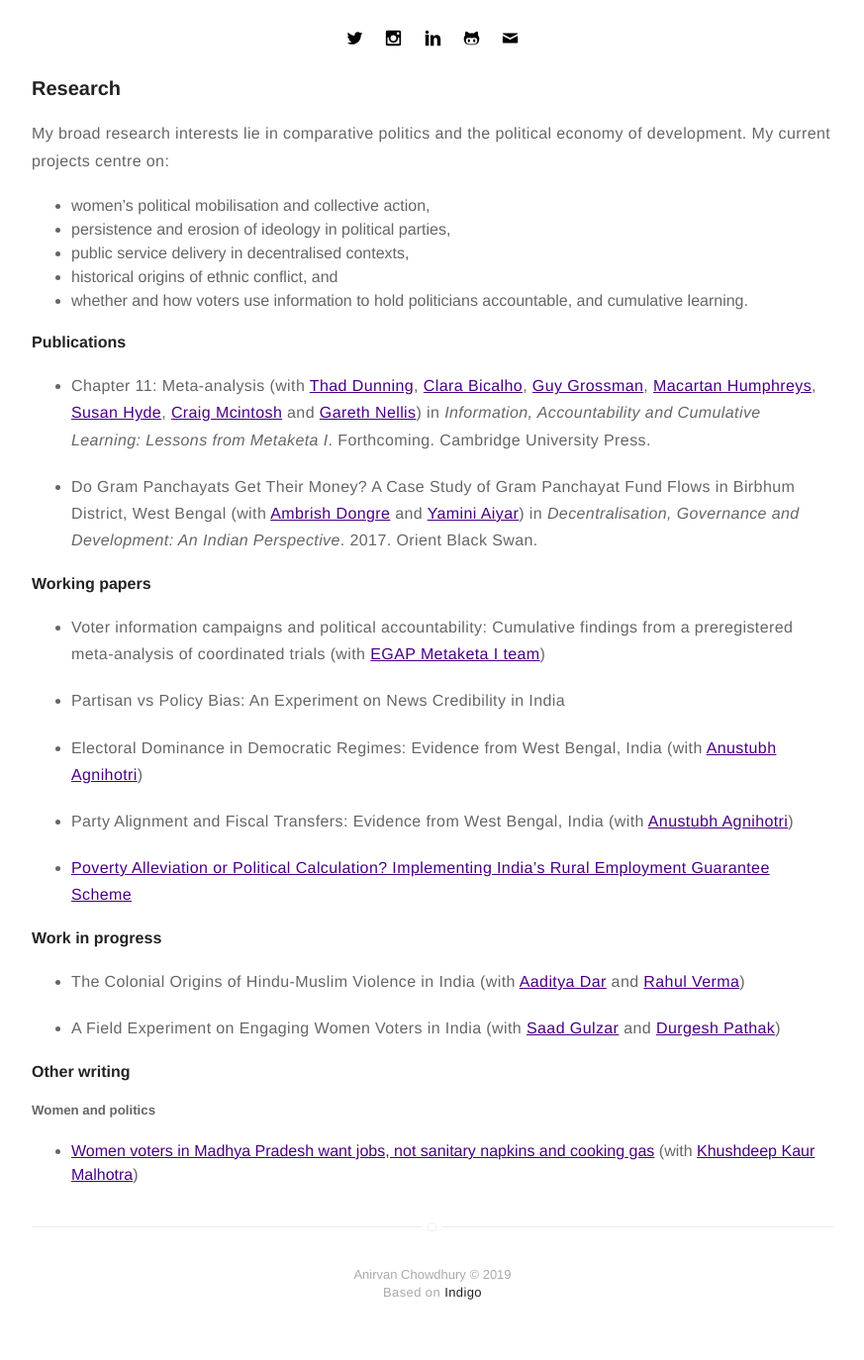
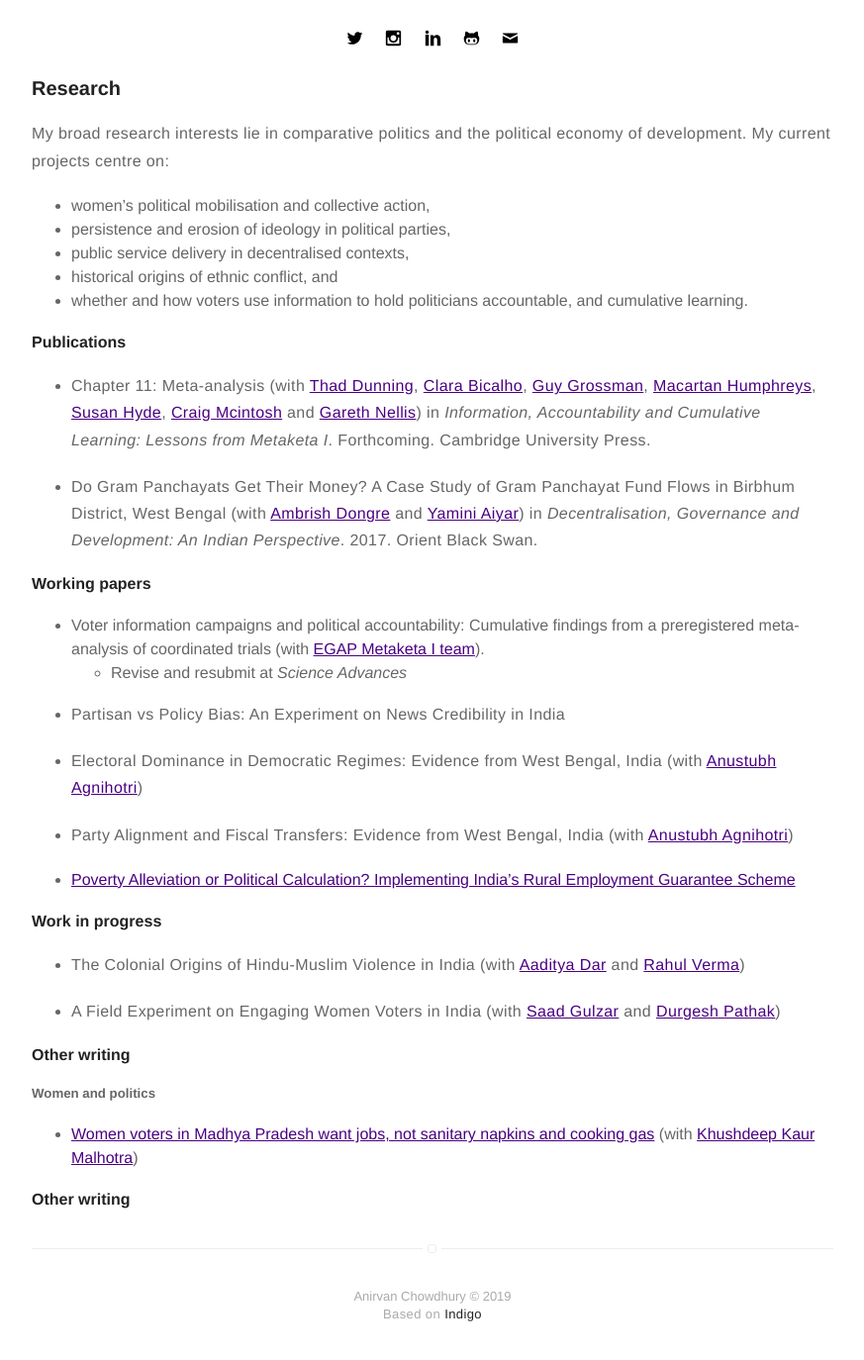
Before and after one commit to anirvanchowdhury/anirvanchowdhury.github.io, a Jekyll site: the page built from research.md, in a window 1280 px wide and 1400 px high, scrolled down 399 px. Shown: the top 1374 px of the window at 99% size, without its empty margins (203-1076 px from the left). Built offline with Jekyll 4.4.1, drawn with Linux system fonts in a browser that asks for light colours.

Commit message:
Update research.md

```diff
--- a/research.md
+++ b/research.md
@@ -18,7 +18,8 @@ My broad research interests lie in comparative politics and the political econom
 * Do Gram Panchayats Get Their Money? A Case Study of Gram Panchayat Fund Flows in Birbhum District, West Bengal (with [Ambrish Dongre](https://www.iima.ac.in/web/faculty/faculty-profiles/ambrish-dongre) and [Yamini Aiyar](http://www.cprindia.org/people/yamini-aiyar)) in _Decentralisation, Governance and Development: An Indian Perspective_. 2017. Orient Black Swan.
 
 #### Working papers
-* Voter information campaigns and political accountability: Cumulative findings from a preregistered meta-analysis of coordinated trials (with [EGAP Metaketa I team](http://egap.org/metaketa/metaketa-information-and-accountability))
+* Voter information campaigns and political accountability: Cumulative findings from a preregistered meta-analysis of coordinated trials (with [EGAP Metaketa I team](http://egap.org/metaketa/metaketa-information-and-accountability)).
+	* Revise and resubmit at _Science Advances_
 
 * Partisan vs Policy Bias: An Experiment on News Credibility in India
 
@@ -36,3 +37,5 @@ My broad research interests lie in comparative politics and the political econom
 #### Other writing
 ##### Women and politics
 * [Women voters in Madhya Pradesh want jobs, not sanitary napkins and cooking gas](https://theprint.in/opinion/women-voters-in-madhya-pradesh-want-jobs-not-sanitary-napkins-and-cooking-gas/155742/) (with [Khushdeep Kaur Malhotra](https://www.ideasforindia.in/profile/khusdeep.html))
+
+#### Other writing
```
